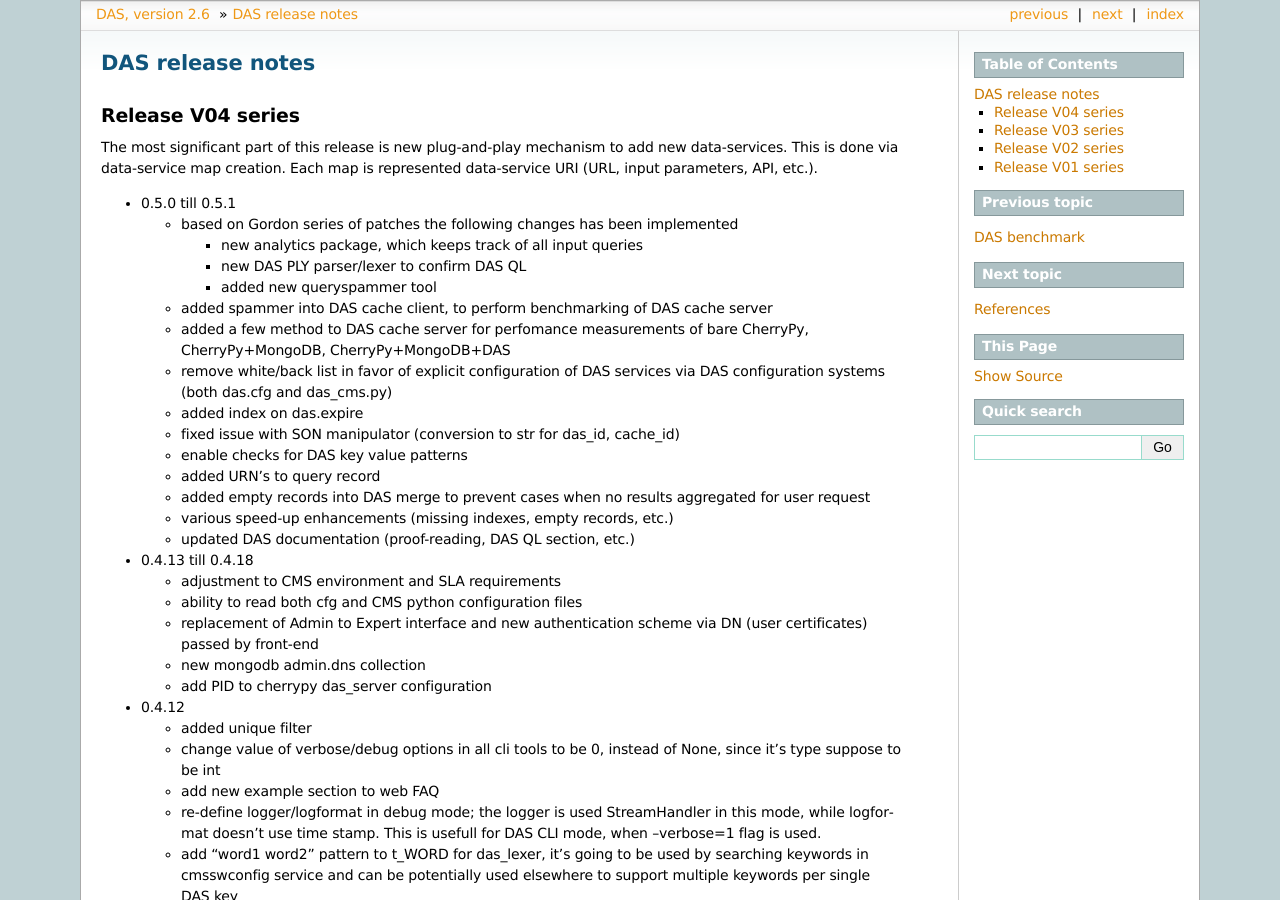
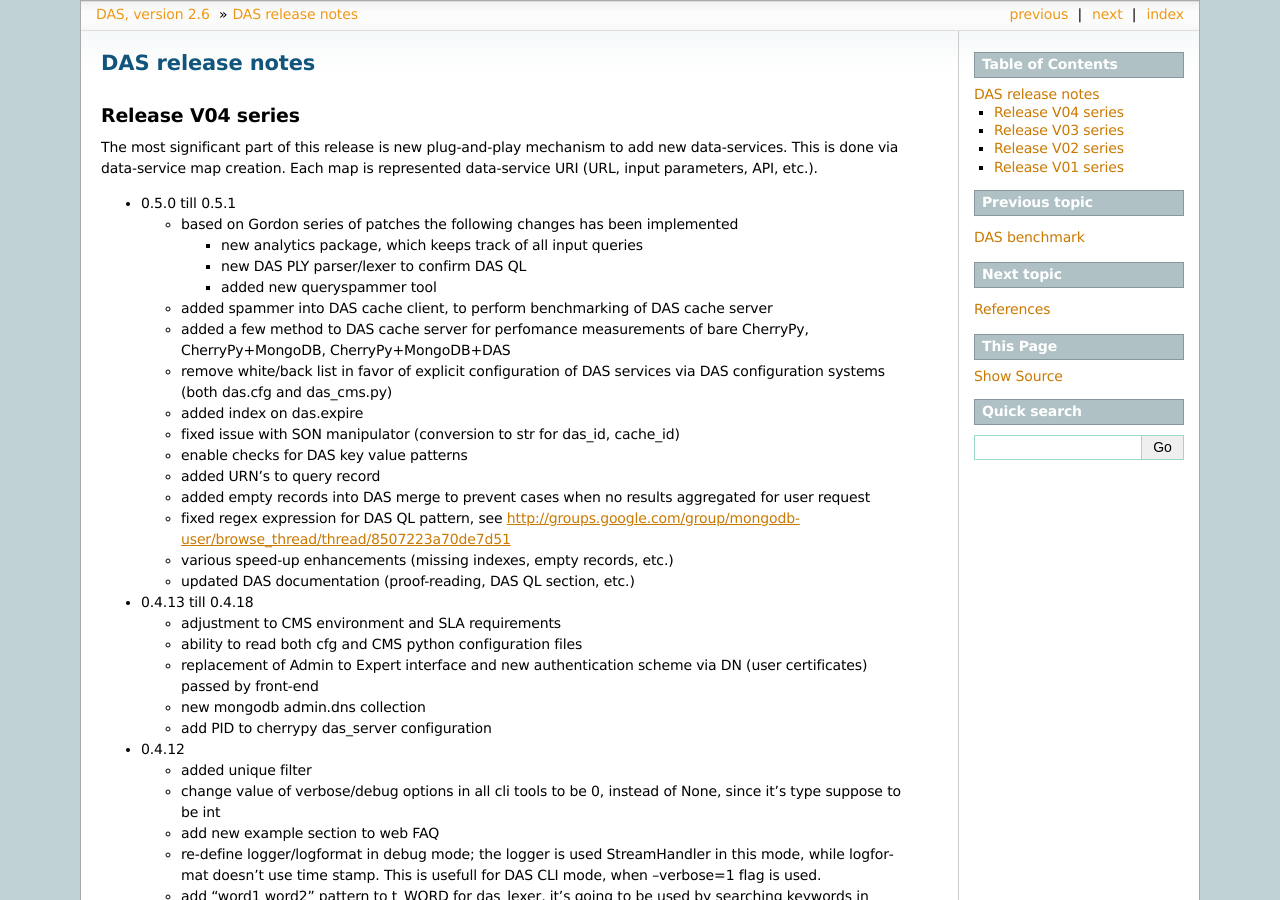
Before and after one commit to dmwm/DAS, a Sphinx documentation site: the page built from doc/sphinx/changelog.rst, in a window 1280 px wide and 900 px high. Built offline with Sphinx 7.4.7, drawn with Linux system fonts in a browser that asks for light colours; the version number is read from the project's files by our own code.

Commit message:
Update
git-svn-id: svn+ssh://svn.cern.ch/reps/CMSDMWM/DAS/trunk@10310 4525493e-7705-40b1-a816-d608a930855b

```diff
--- a/doc/sphinx/changelog.rst
+++ b/doc/sphinx/changelog.rst
@@ -28,6 +28,8 @@ map is represented data-service URI (URL, input parameters, API, etc.).
   - added URN's to query record
   - added empty records into DAS merge to prevent cases when no results
     aggregated for user request
+  - fixed regex expression for DAS QL pattern, see
+    http://groups.google.com/group/mongodb-user/browse_thread/thread/8507223a70de7d51
   - various speed-up enhancements (missing indexes, empty records, etc.)
   - updated DAS documentation (proof-reading, DAS QL section, etc.)
 
```
